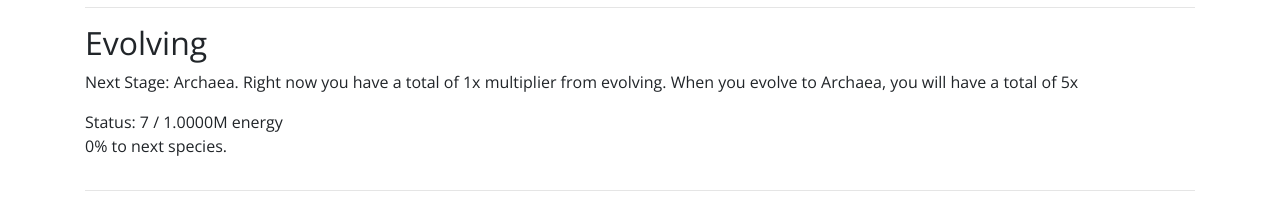
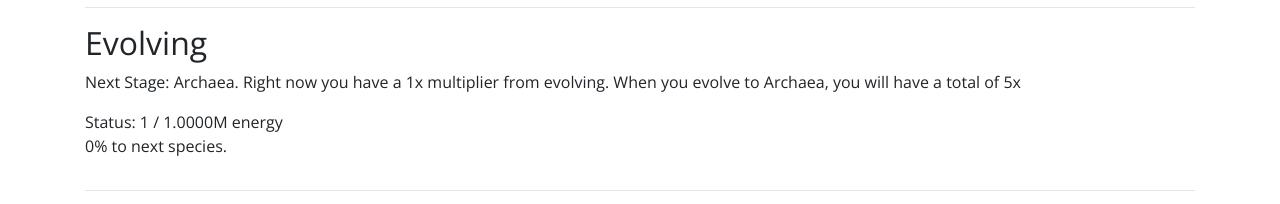
Before and after one commit to cubedhuang/evolution, a plain HTML site: page index.html in a window 1280 px wide. Both pictures are taken after a click on the link "Advancements". Shown: the part 358-562 px from the top of the page. Drawn offline with nearby package versions, Linux system fonts and the light colour scheme.

Commit message:
Change Evolving

```diff
--- a/index.html
+++ b/index.html
@@ -238,17 +238,17 @@
 							<p>
 								Next Stage: {{ stages[stage + 1] }}.
 								Right now
-								you have a total of {{ format(Decimal.pow(5, stage)) }}x
+								you have a {{ format(Decimal.pow(5, stage)) }}x
 								multiplier from evolving.
 								When you evolve to {{ stages[stage + 1] }},
 								you will have a total of {{ format(Decimal.pow(5, stage + 1)) }}x
 							</p>
 
-							<p v-if="totalNow.lt(evolveReq)">
-								Status: {{ format(totalNow) }} /
+							<p v-if="eff.lt(evolveReq)">
+								Status: {{ format(eff) }} /
 								{{ format(evolveReq) }} energy
 								<br>
-								{{ format(totalNow.div(evolveReq).times(100)) }}%
+								{{ format(eff.div(evolveReq).times(100)) }}%
 								to next species.
 							</p>
 
```
